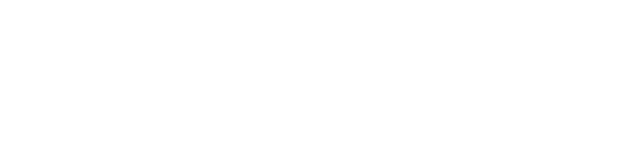
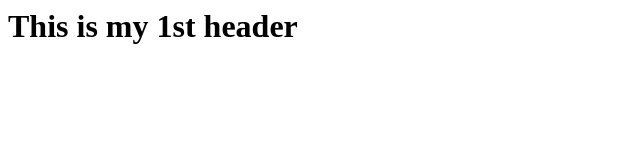
Before and after one commit to harshareddy/SshRemoreRepo, a plain HTML site: page index.html in a window 1280 px wide. Shown: the whole page, without its empty margins (0-640 px from the left). Drawn offline with Linux system fonts and the light colour scheme.

Commit message:
added 1st tag

```diff
--- a/index.html
+++ b/index.html
@@ -2,5 +2,7 @@
  <head>
   <title>awesome coder</title>
  </head>
- <body></body>
+ <body>
+  <h1> This is my 1st header </h1>
+ </body>
 </html>
```
